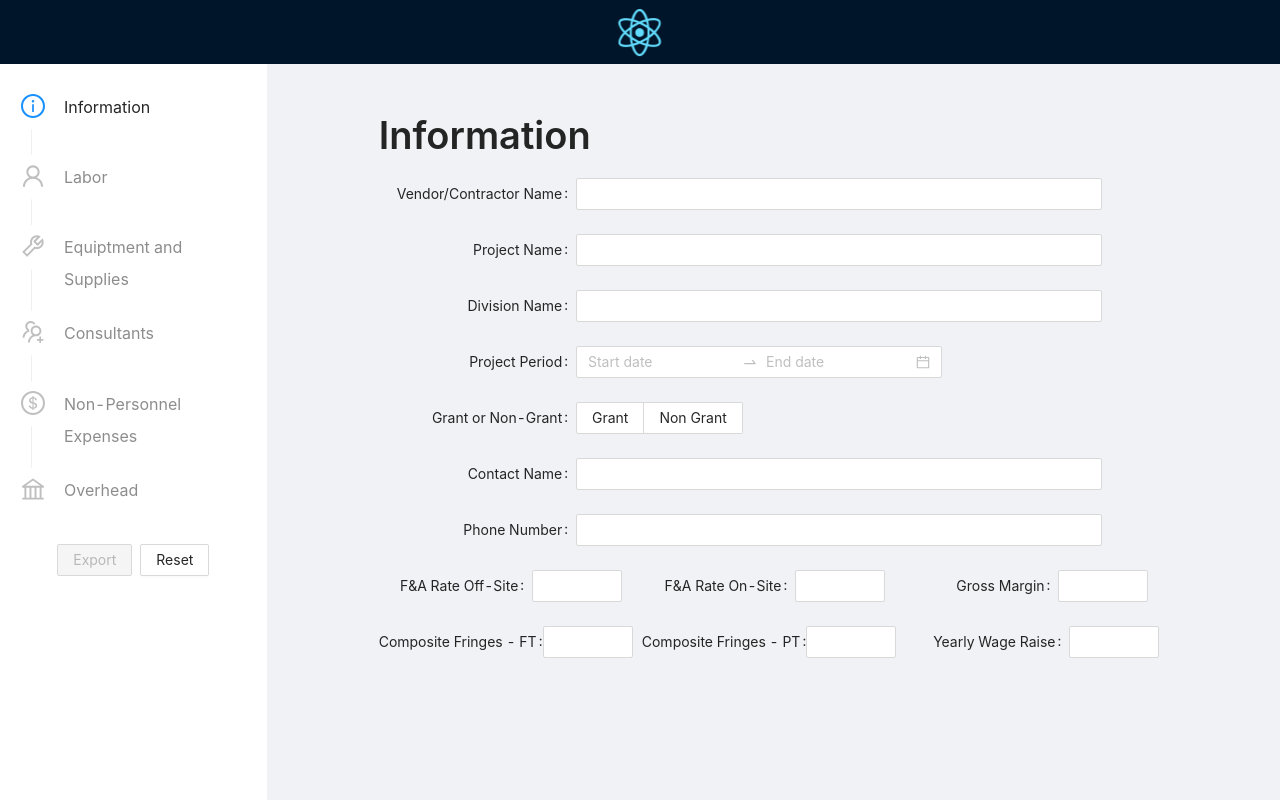
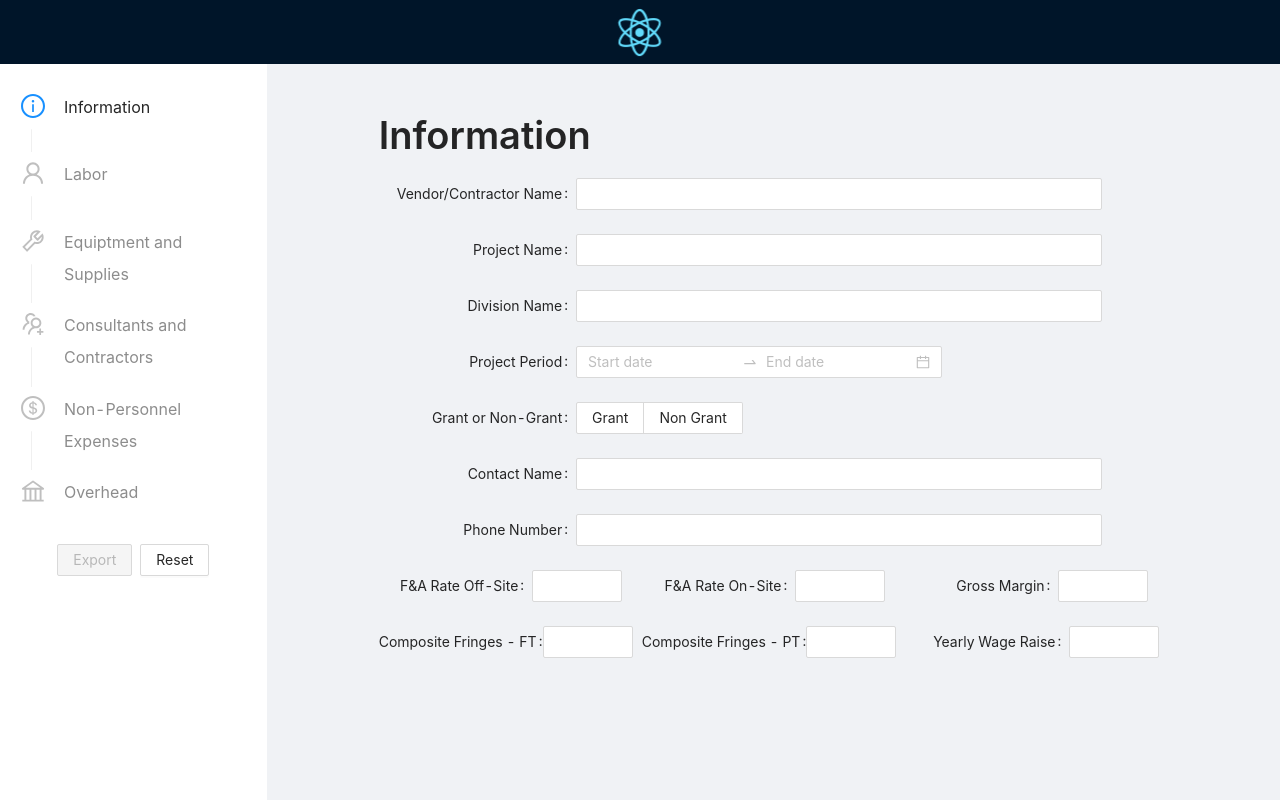
Before and after one commit to ryanjbudhu/BudgetForm, a React (Create React App) app: page / in a window 1280 px wide. Built offline with nearby package versions, Linux system fonts and the light colour scheme.

Commit message:
added contractors to label

```diff
--- a/src/components/BudgetSteps/BudgetSteps.js
+++ b/src/components/BudgetSteps/BudgetSteps.js
@@ -23,7 +23,7 @@ export default function BudgetSteps(props) {
             <Step title="Information" icon={<InfoCircleOutlined />} />
             <Step title="Labor" icon={<UserOutlined />} />
             <Step title="Equiptment and Supplies" icon={<ToolOutlined />} />
-            <Step title="Consultants" icon={<UsergroupAddOutlined />} />
+            <Step title="Consultants and Contractors" icon={<UsergroupAddOutlined />} />
             <Step title="Non-Personnel Expenses" icon={<DollarOutlined />} />
             <Step title="Overhead" icon={<BankOutlined />} />
         </Steps>
--- a/src/utils/default.json
+++ b/src/utils/default.json
@@ -77,7 +77,7 @@
         },
         {
             "title": "consult",
-            "label": "Consultants",
+            "label": "Consultants and Contractors",
             "items": [
                 {
                     "key": "a",
```
